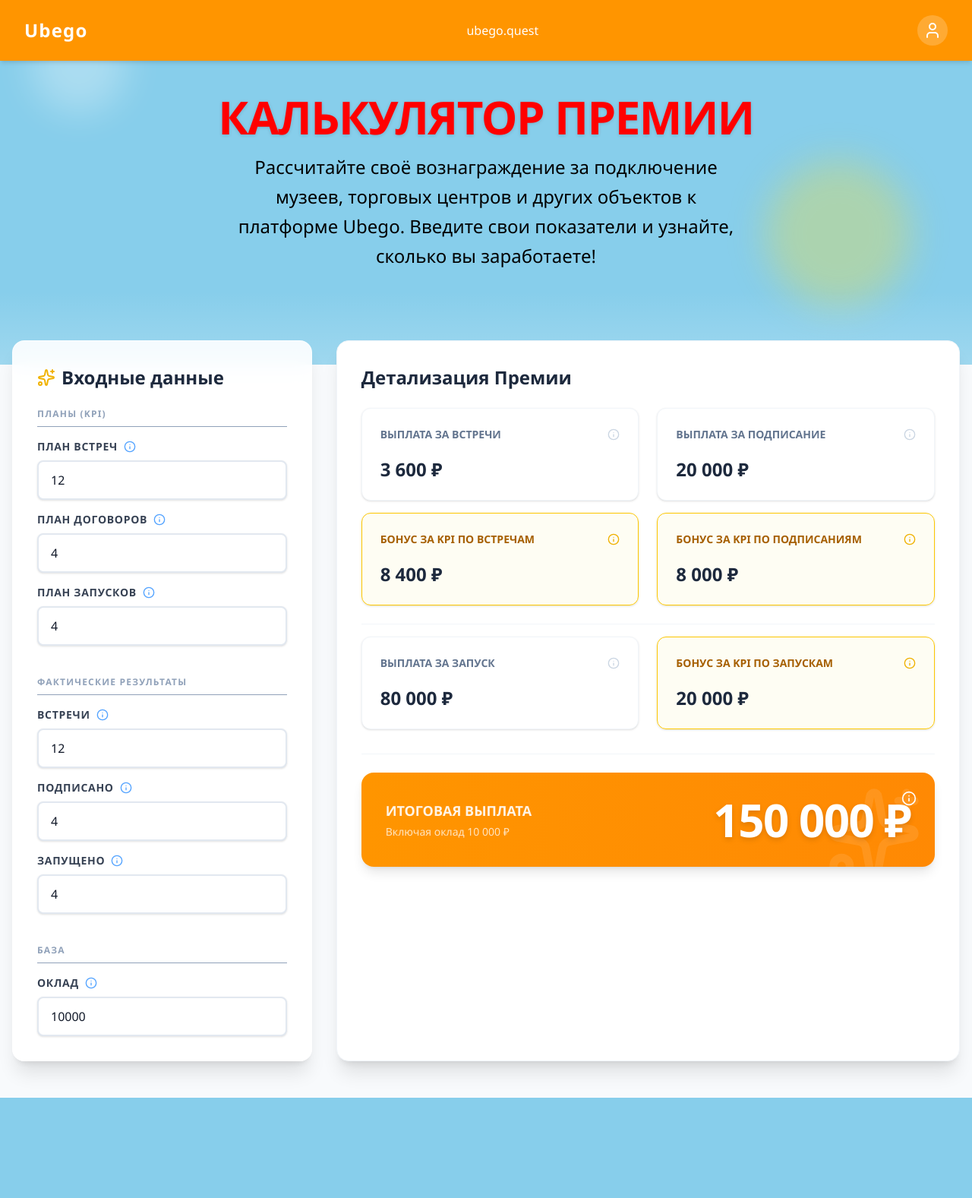
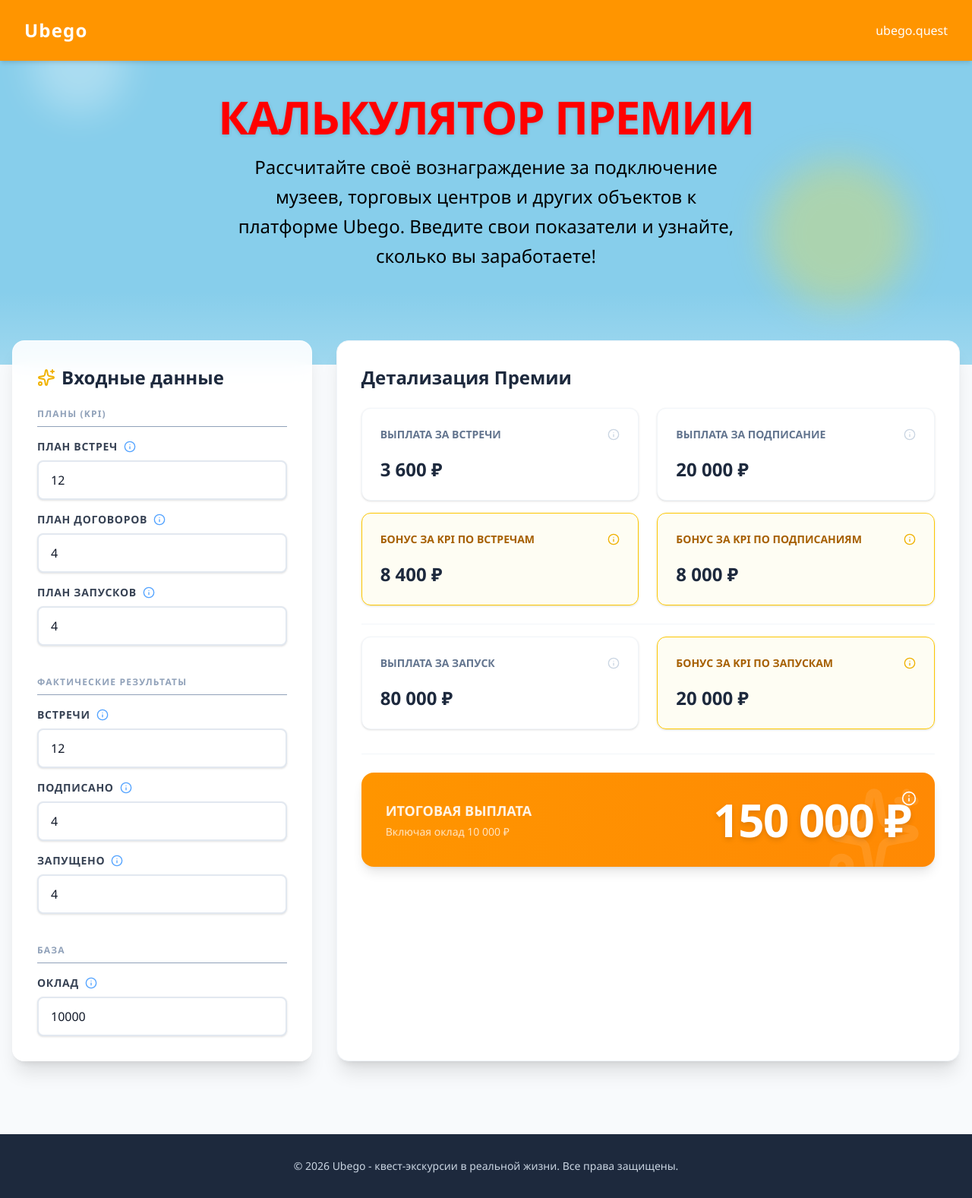
Before and after one commit to ubego/seller-partner-rewards, a Next.js app: page / in a window 1280 px wide. Shown: the whole page at 76% size. Before the commit the page ends 1445 px from the top, so only its background shows below. Built offline with nearby package versions, Linux system fonts and the light colour scheme.

Commit message:
feat: update framework version to Next.js 16; remove user profile icon from header; add footer component

```diff
--- a/src/app/globals.css
+++ b/src/app/globals.css
@@ -6,6 +6,7 @@
   --ubego-primary: #FF9500;
   --ubego-bg: #87CEEB;
   --ubego-accent: #FF0000;
+  --ubego-text-primary: #000000;
   --ubego-text-secondary: #333333;
   --ubego-white: #FFFFFF;
 }
--- a/src/app/page.tsx
+++ b/src/app/page.tsx
@@ -2,6 +2,7 @@ import React from 'react';
 import Header from '@/components/Header';
 import Hero from '@/components/Hero';
 import Calculator from '@/components/Calculator';
+import Footer from '@/components/Footer';
 
 export default function Home() {
   return (
@@ -13,6 +14,7 @@ export default function Home() {
       <div className="flex-grow">
         <Calculator />
       </div>
+      <Footer />
     </main>
   );
 }
--- /dev/null
+++ b/src/components/Footer.tsx
@@ -0,0 +1,11 @@
+export default function Footer() {
+  return (
+    <footer className="w-full bg-slate-800 text-slate-300 py-8 mt-12">
+      <div className="max-w-7xl mx-auto px-4 text-center">
+        <p className="text-sm">
+          &copy; {new Date().getFullYear()} Ubego - квест-экскурсии в реальной жизни. Все права защищены.
+        </p>
+      </div>
+    </footer>
+  );
+}
--- a/src/components/Header.tsx
+++ b/src/components/Header.tsx
@@ -1,5 +1,4 @@
 import Link from 'next/link';
-import { User } from 'lucide-react';
 
 export default function Header() {
   return (
@@ -16,12 +15,6 @@ export default function Header() {
           ubego.quest
         </Link>
       </nav>
-
-      <div className="flex items-center space-x-4">
-        <button className="bg-white/20 p-2 rounded-full hover:bg-white/30 transition-colors">
-          <User className="text-white w-6 h-6" />
-        </button>
-      </div>
     </header>
   );
 }
--- a/src/components/Hero.tsx
+++ b/src/components/Hero.tsx
@@ -5,7 +5,7 @@ import { motion } from 'framer-motion';
 export default function Hero() {
   return (
     <section className="relative h-[60vh] w-full bg-[var(--ubego-bg)] flex flex-col justify-center items-center overflow-hidden">
-      {/* Background Illustrations Placeholder - Using CSS shapes for cartoonish vibe */}
+      {/* Background Illustrations - Using CSS shapes for cartoonish vibe */}
       <motion.div
         className="absolute top-10 left-10 w-32 h-32 bg-white/30 rounded-full blur-xl"
         animate={{ y: [0, -20, 0] }}
```
Also changed, not shown: 2 other files (tests, documents, lock files or other folders).
